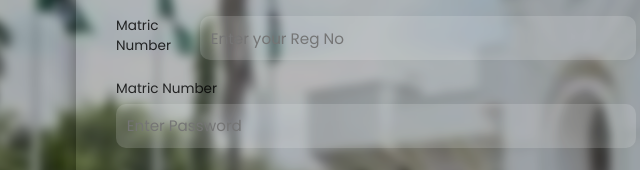
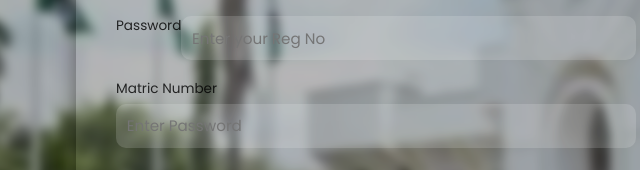
Before and after one commit to The-Big-Danny/SMRD-PORTAL, a website: page PAGES/STUDENT HTML/login2.html in a window 1280 px wide. Shown: the part 262-432 px from the top of the page, 264-904 px from the left. Drawn offline with Linux system fonts and the light colour scheme; some icons are missing; a web font is replaced by a local one.

Commit message:
Fix form labels and structure in login2.html

```diff
--- a/PAGES/STUDENT HTML/login2.html
+++ b/PAGES/STUDENT HTML/login2.html
@@ -19,7 +19,7 @@
 
         <form id="loginForm">
             <div class="input-group">
-                <label for="regNo">Matric Number</label>
+                <label for="regNo">Password</label>
                 <input type="text" id="regNo" placeholder="Enter your Reg No" required>
             </div>
 
```
